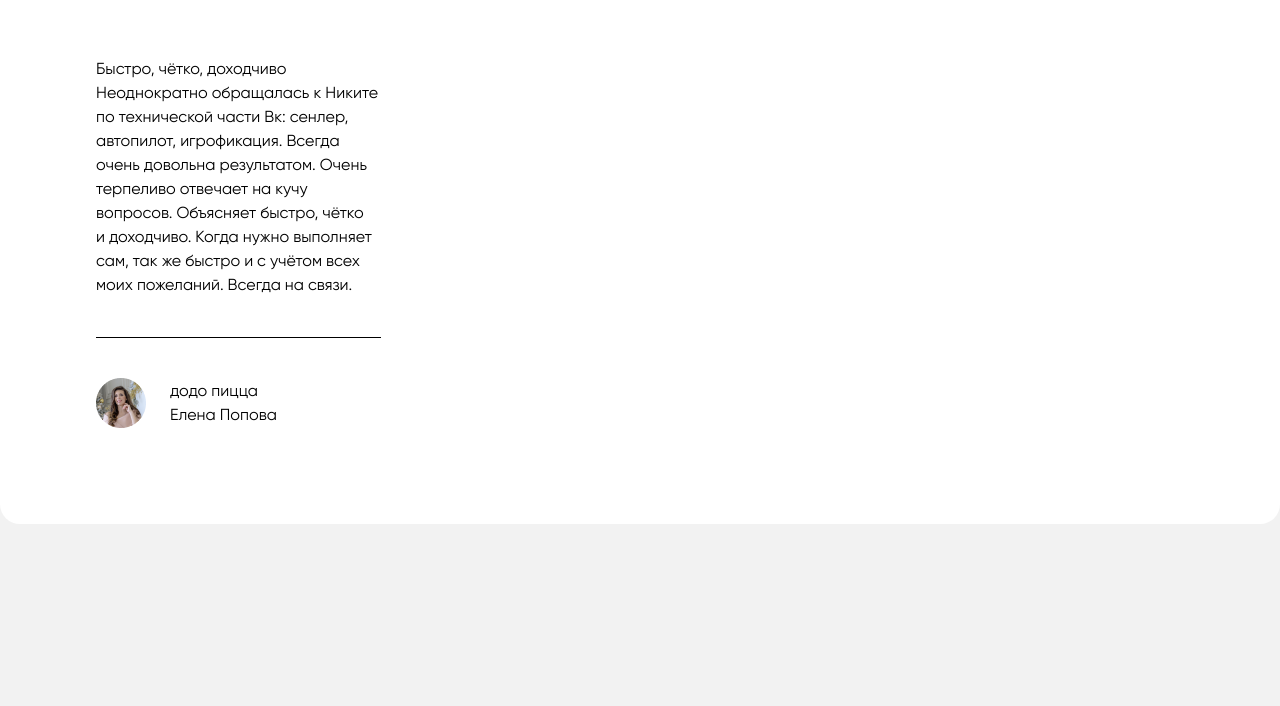
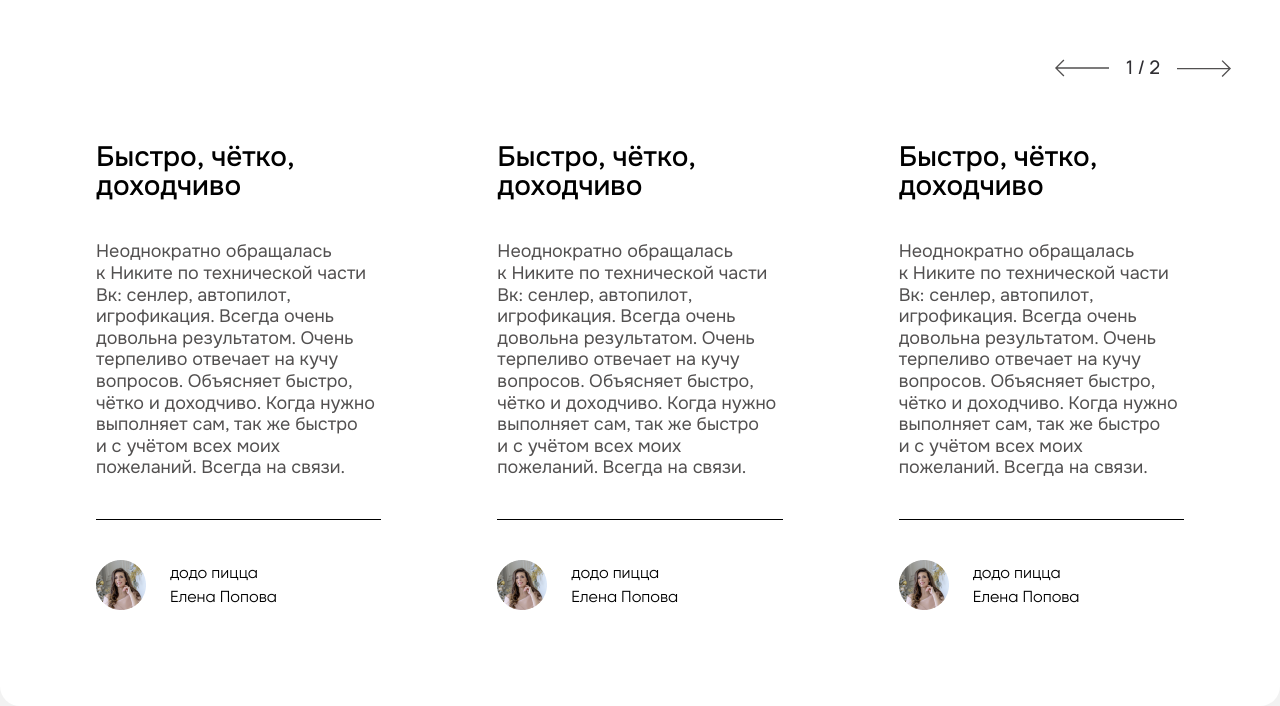
Before and after one commit to fayzullayevelmurod/CHAT-BOTY, a website: page public/index.html in a window 1280 px wide. Shown: the part 3735-4441 px from the top of the page. Before the commit the page ends 4259 px from the top, so only its background shows below. Drawn offline with Linux system fonts and the light colour scheme.

Commit message:
slider two in progress

```diff
--- a/public/index.html
+++ b/public/index.html
@@ -161,7 +161,7 @@
       <!-- comment -->
       <section class="mt-5">
         <div class="container">
-          <div>
+          <div class="mb-[64px]">
             <h1 class="font-bold 2xl:text-8xl xl:text-[88px] lg:text-[72px] sm:text-[48px] text-[36px] 2xl:leading-[100px] xl:leading-[92px] lg:leading-[75px] sm:leading-[50.4px] leading-[37.8px] text-accent uppercase lg:mb-[64px] md:mb-[48px] mb-[16px]">
               отзывы
             </h1>
@@ -219,10 +219,73 @@
               <div class="swiper-wrapper">
                 <div class="swiper-slide">
                   <div class="rounded-[35px] p-12">
-                    <h6>
+                    <h6 class="font-Onest font-medium text-[28px] leading-[29.4px] mb-[40px]">
                       Быстро, чётко, доходчиво
                     </h6>
-                    <p class="mb-[40px]">
+                    <p class="mb-[40px] font-Onest font-normal text-[18px] leading-[21.6px] text-secondary">
+                      Неоднократно обращалась к Никите по технической части Вк: сенлер, автопилот, игрофикация. Всегда очень довольна результатом. Очень терпеливо отвечает на кучу вопросов. Объясняет быстро, чётко и доходчиво. Когда нужно выполняет сам, так же быстро и с учётом всех моих пожеланий. Всегда на связи.
+                    </p>
+                    <div class="flex items-center gap-[24px] pt-[40px] border-t border-black">
+                      <img src="./assets/images/comment_user.png" alt="">
+                      <div>
+                        <h6>
+                          додо пицца
+                        </h6>
+                        <span>
+                          Елена Попова
+                        </span>
+                      </div>
+                    </div>
+                  </div>
+                </div>
+                <div class="swiper-slide">
+                  <div class="rounded-[35px] p-12">
+                    <h6 class="font-Onest font-medium text-[28px] leading-[29.4px] mb-[40px]">
+                      Быстро, чётко, доходчиво
+                    </h6>
+                    <p class="mb-[40px] font-Onest font-normal text-[18px] leading-[21.6px] text-secondary">
+                      Неоднократно обращалась к Никите по технической части Вк: сенлер, автопилот, игрофикация. Всегда очень довольна результатом. Очень терпеливо отвечает на кучу вопросов. Объясняет быстро, чётко и доходчиво. Когда нужно выполняет сам, так же быстро и с учётом всех моих пожеланий. Всегда на связи.
+                    </p>
+                    <div class="flex items-center gap-[24px] pt-[40px] border-t border-black">
+                      <img src="./assets/images/comment_user.png" alt="">
+                      <div>
+                        <h6>
+                          додо пицца
+                        </h6>
+                        <span>
+                          Елена Попова
+                        </span>
+                      </div>
+                    </div>
+                  </div>
+                </div>
+                <div class="swiper-slide">
+                  <div class="rounded-[35px] p-12">
+                    <h6 class="font-Onest font-medium text-[28px] leading-[29.4px] mb-[40px]">
+                      Быстро, чётко, доходчиво
+                    </h6>
+                    <p class="mb-[40px] font-Onest font-normal text-[18px] leading-[21.6px] text-secondary">
+                      Неоднократно обращалась к Никите по технической части Вк: сенлер, автопилот, игрофикация. Всегда очень довольна результатом. Очень терпеливо отвечает на кучу вопросов. Объясняет быстро, чётко и доходчиво. Когда нужно выполняет сам, так же быстро и с учётом всех моих пожеланий. Всегда на связи.
+                    </p>
+                    <div class="flex items-center gap-[24px] pt-[40px] border-t border-black">
+                      <img src="./assets/images/comment_user.png" alt="">
+                      <div>
+                        <h6>
+                          додо пицца
+                        </h6>
+                        <span>
+                          Елена Попова
+                        </span>
+                      </div>
+                    </div>
+                  </div>
+                </div>
+                <div class="swiper-slide">
+                  <div class="rounded-[35px] p-12">
+                    <h6 class="font-Onest font-medium text-[28px] leading-[29.4px] mb-[40px]">
+                      Быстро, чётко, доходчиво
+                    </h6>
+                    <p class="mb-[40px] font-Onest font-normal text-[18px] leading-[21.6px] text-secondary">
                       Неоднократно обращалась к Никите по технической части Вк: сенлер, автопилот, игрофикация. Всегда очень довольна результатом. Очень терпеливо отвечает на кучу вопросов. Объясняет быстро, чётко и доходчиво. Когда нужно выполняет сам, так же быстро и с учётом всех моих пожеланий. Всегда на связи.
                     </p>
                     <div class="flex items-center gap-[24px] pt-[40px] border-t border-black">
--- a/src/js/main.js
+++ b/src/js/main.js
@@ -37,7 +37,7 @@ let swiper2 = new Swiper(".commenttwoSwiper", {
       slidesPerView: 3,
       spaceBetween: 20,
     },
-    1350: {
+    1450: {
       spaceBetween: 35,
       slidesPerView: 4,
     },
```
Also changed, not shown: public/css/tailwind.css.
